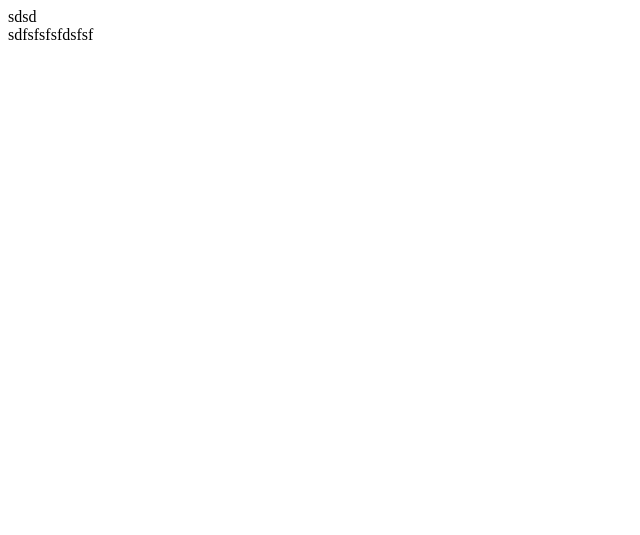
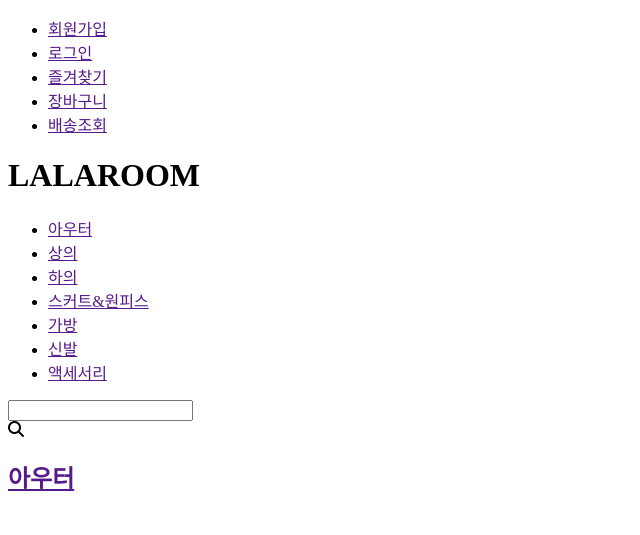
Before and after one commit to Naseungil/LALA, a plain HTML site: page index.html in a window 1280 px wide. Shown: the whole page, without its empty margins (0-640 px from the left). Drawn offline with Linux system fonts and the light colour scheme.

Commit message:
html 진행중

```diff
--- a/index.html
+++ b/index.html
@@ -3,10 +3,54 @@
 <head>
     <meta charset="UTF-8">
     <meta name="viewport" content="width=device-width, initial-scale=1.0">
-    <title>LALA</title>
+    <title>1차프로젝트</title>
+    <link rel="stylesheet" href="https://cdnjs.cloudflare.com/ajax/libs/font-awesome/6.6.0/css/all.min.css">
 </head>
-<header>sdsd</header>
 <body>
-    sdfsfsfsfdsfsf
+  <header>
+    <div class="top_menu">
+      <ul>
+        <li><a href="">회원가입</a></li>
+        <li><a href="">로그인</a></li>
+        <li><a href="">즐겨찾기</a></li>
+        <li><a href="">장바구니</a></li>
+        <li><a href="">배송조회</a></li>
+      </ul>
+      <h1>LALAROOM</h1>
+    </div>
+  </header>
+  <main>
+    <div class="main_container">
+      <div class="menu2">
+        <ul>
+          <li><a href="">아우터</a></li>
+          <li><a href="">상의</a></li>
+          <li><a href="">하의</a></li>
+          <li><a href="">스커트&amp원피스</a></li>
+          <li><a href="">가방</a></li>
+          <li><a href="">신발</a></li>
+          <li><a href="">액세서리</a></li>
+        </ul>
+        <div class="searched">
+          <label for="search"></label>
+          <input type="text" id="search">
+        </div>
+        <i class="fa-solid fa-magnifying-glass"></i>
+      </div>
+
+      <h2><a href="">아우터</a></h2>
+      <div class="img">
+        <img src="" alt="">
+        <img src="" alt="">
+        <img src="" alt="">
+        <img src="" alt="">
+      </div>
+    </div>
+  </main>
+
+
+
+  <footer></footer>
+
 </body>
 </html>
```
